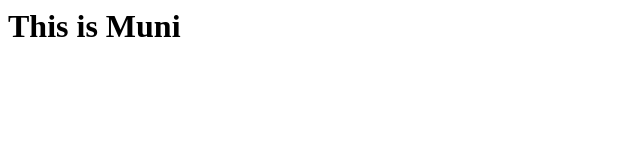
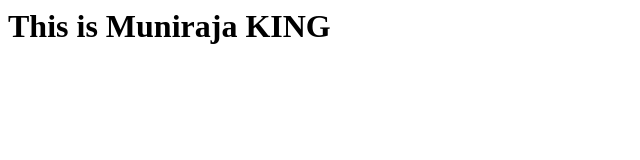
Before and after one commit to kosurumuniraja/Helloworld, a plain HTML site: page index.html in a window 1280 px wide. Shown: the whole page, without its empty margins (0-640 px from the left). Drawn offline with Linux system fonts and the light colour scheme.

Commit message:
Update index.html

```diff
--- a/index.html
+++ b/index.html
@@ -1 +1 @@
-<h1>This is Muni</h1>
+<h1>This is Muniraja KING</h1>
```
